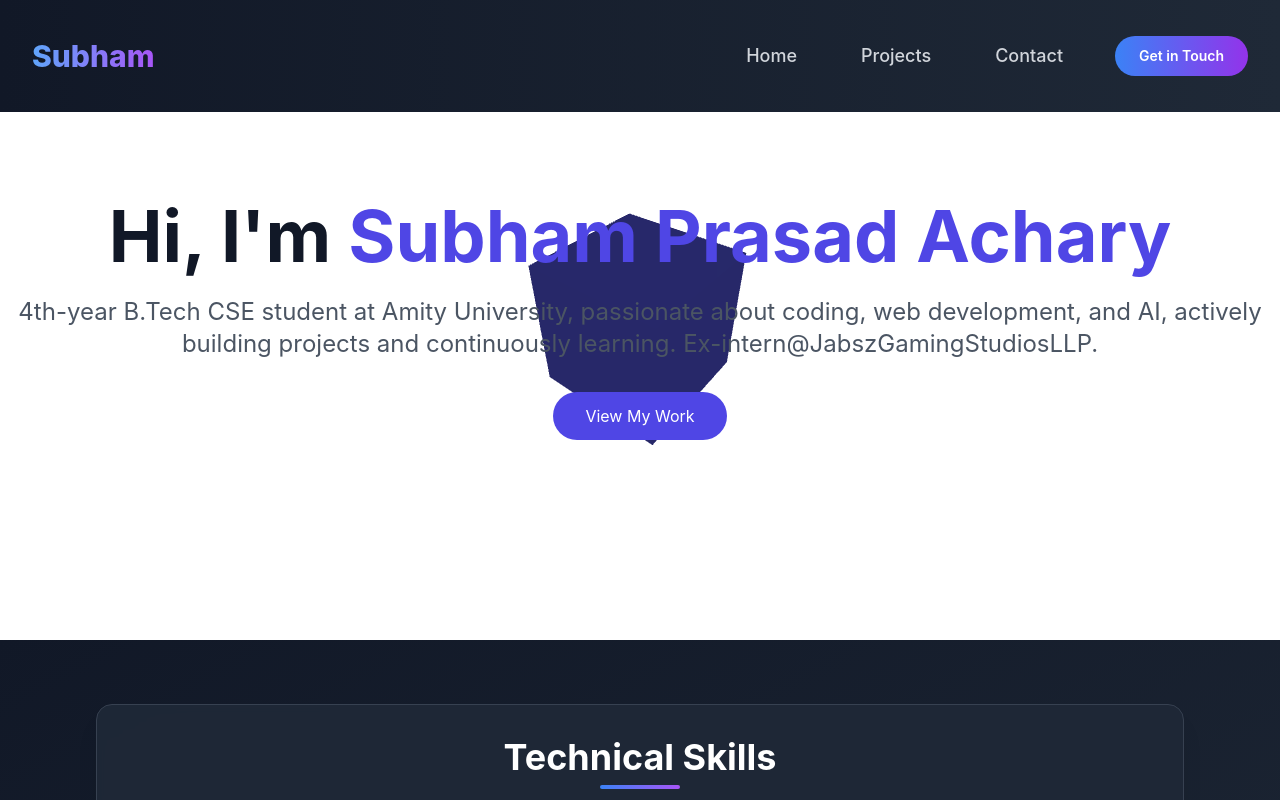
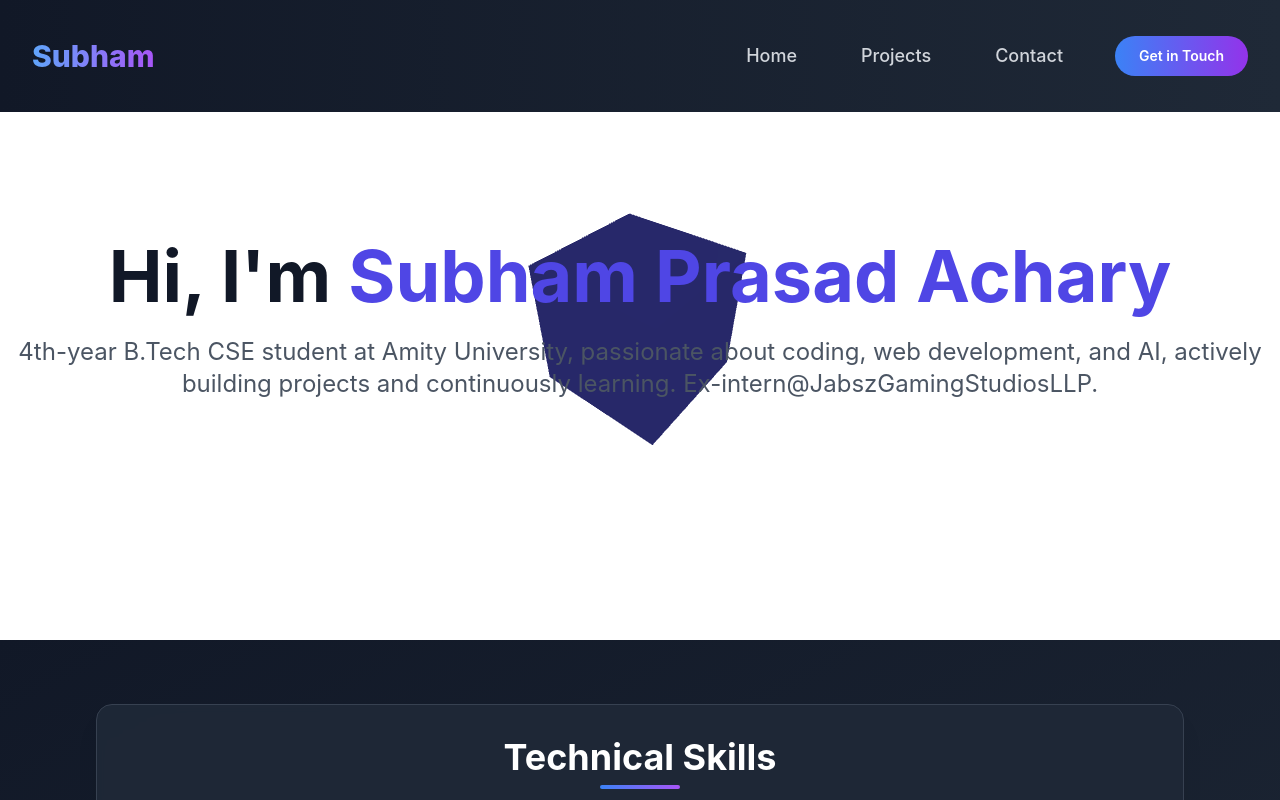
Before and after one commit to SubhamPrasadAchary/PORTFOLIO, a React (Vite) app: page / in a window 1280 px wide. Shown: the top 800 px of the page. Built offline with nearby package versions, Linux system fonts and the light colour scheme.

Commit message:
Update Hero3D.jsx

```diff
--- a/src/components/Hero3D.jsx
+++ b/src/components/Hero3D.jsx
@@ -64,20 +64,9 @@
         <h1 className="text-5xl md:text-7xl font-bold text-gray-900 dark:text-white mb-6">
           Hi, I'm <span className="text-indigo-600 dark:text-indigo-400">Subham Prasad Achary</span>
         </h1>
-        <p className="text-xl md:text-2xl text-gray-600 dark:text-gray-300 mb-8">
+        <p className="text-xl md:text-2xl text-gray-600 dark:text-gray-300">
           4th-year B.Tech CSE student at Amity University, passionate about coding, web development, and AI, actively building projects and continuously learning. Ex-intern@JabszGamingStudiosLLP.
         </p>
-        <button
-          onClick={() => {
-            const projectsSection = document.getElementById('projects');
-            if (projectsSection) {
-              projectsSection.scrollIntoView({ behavior: 'smooth' });
-            }
-          }}
-          className="px-8 py-3 bg-indigo-600 text-white rounded-full hover:bg-indigo-700 transition-colors"
-        >
-          View My Work
-        </button>
       </div>
     </section>
   );
```
